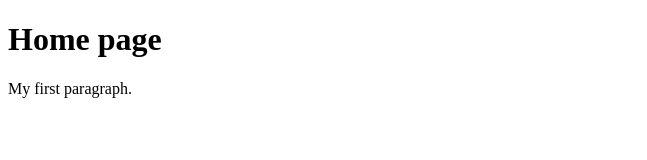
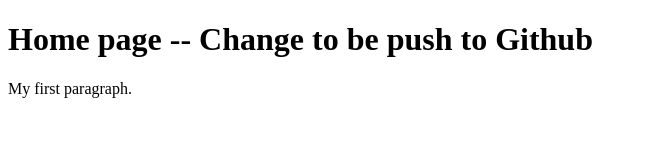
Before and after one commit to jhdd-git/git-demo, a plain HTML site: page web/index.html in a window 1280 px wide. Shown: the whole page, without its empty margins (0-647 px from the left). Drawn offline with Linux system fonts and the light colour scheme.

Commit message:
Updating index page for Github

```diff
--- a/web/index.html
+++ b/web/index.html
@@ -2,7 +2,7 @@
 <html>
 <body>
 
-<h1>Home page</h1>
+<h1>Home page -- Change to be push to Github</h1>
 
 <p>My first paragraph.</p>
 
```
